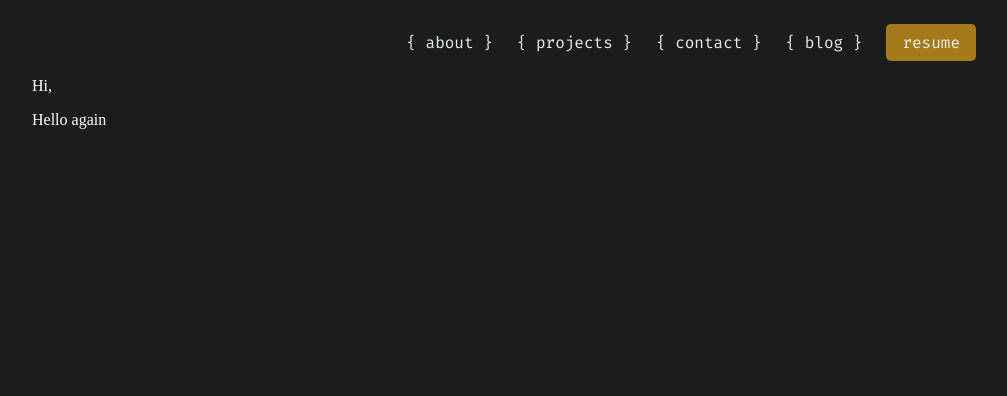
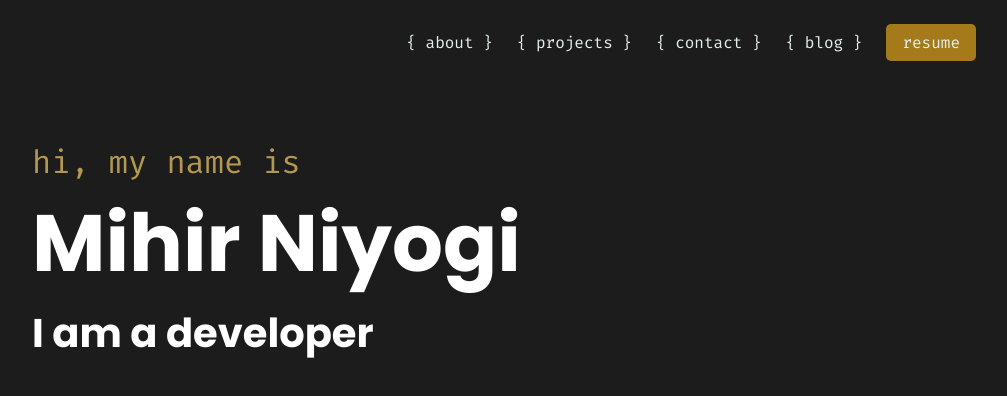
Before and after one commit to mihirniyogi/portfolio_website, a React (Vite) app in the folder frontend/: page / in a window 1280 px wide. Shown: the top 396 px of the page, without its empty margins (136-1143 px from the left). Built offline with nearby package versions, Linux system fonts and the light colour scheme; no server answers.

Commit message:
added hero section

```diff
--- a/frontend/src/App.scss
+++ b/frontend/src/App.scss
@@ -8,9 +8,8 @@ body {
 }
 
 .container {
-  margin-top: 0;
+  margin-top: 1rem;
   margin-bottom: 0;
   margin-left: 10rem;
   margin-right: 10rem;
-  margin-top: 1rem;
 }
--- a/frontend/src/App.tsx
+++ b/frontend/src/App.tsx
@@ -1,29 +1,12 @@
-import { useState, useEffect } from "react";
 import "./App.scss";
-import axios from "axios";
-import Navbar from "./components/Navbar";
+import Hero from "./components/Hero/Hero";
+import Navbar from "./components/Navbar/Navbar";
 
 function App() {
-  const [message, setMessage] = useState<string>("");
-
-  useEffect(() => {
-    axios
-      .get("/api/test")
-      .then((res) => {
-        setMessage(res.data.message);
-      })
-      .catch((err) => {
-        console.error(err);
-      });
-  }, []);
-
   return (
     <div className="container">
       <Navbar />
-      <div>
-        <p>Hi, {message}</p>
-        <p>Hello again</p>
-      </div>
+      <Hero />
     </div>
   );
 }
--- /dev/null
+++ b/frontend/src/components/Hero/Hero.scss
@@ -0,0 +1,24 @@
+.hero-container {
+  display: flex;
+  flex-direction: column;
+  margin-top: 5rem;
+}
+
+p {
+  font-family: "Fira Code", sans-serif;
+  font-size: 2rem;
+  color: var(--faded-golden);
+  margin: 0;
+}
+
+h1 {
+  font-family: "Poppins", sans-serif;
+  font-size: 5rem;
+  margin: 0;
+}
+
+h2 {
+  font-family: "Poppins", sans-serif;
+  font-size: 2.5rem;
+  margin: 0;
+}
--- /dev/null
+++ b/frontend/src/components/Hero/Hero.tsx
@@ -0,0 +1,13 @@
+import "./Hero.scss";
+
+const Hero = () => {
+  return (
+    <div className="hero-container">
+      <p>hi, my name is</p>
+      <h1>Mihir Niyogi</h1>
+      <h2>I am a developer</h2>
+    </div>
+  );
+};
+
+export default Hero;
--- a/frontend/src/index.scss
+++ b/frontend/src/index.scss
@@ -14,4 +14,5 @@
   --page-background: #1c1c1c;
   --cream: #e5f0eb;
   --golden: #a57a1b;
+  --faded-golden: #b5984f;
 }
```
Also changed, not shown: frontend/src/components/Navbar/Navbar.scss (renamed from frontend/src/components/Navbar.scss), frontend/src/components/Navbar/Navbar.tsx (renamed from frontend/src/components/Navbar.tsx).
